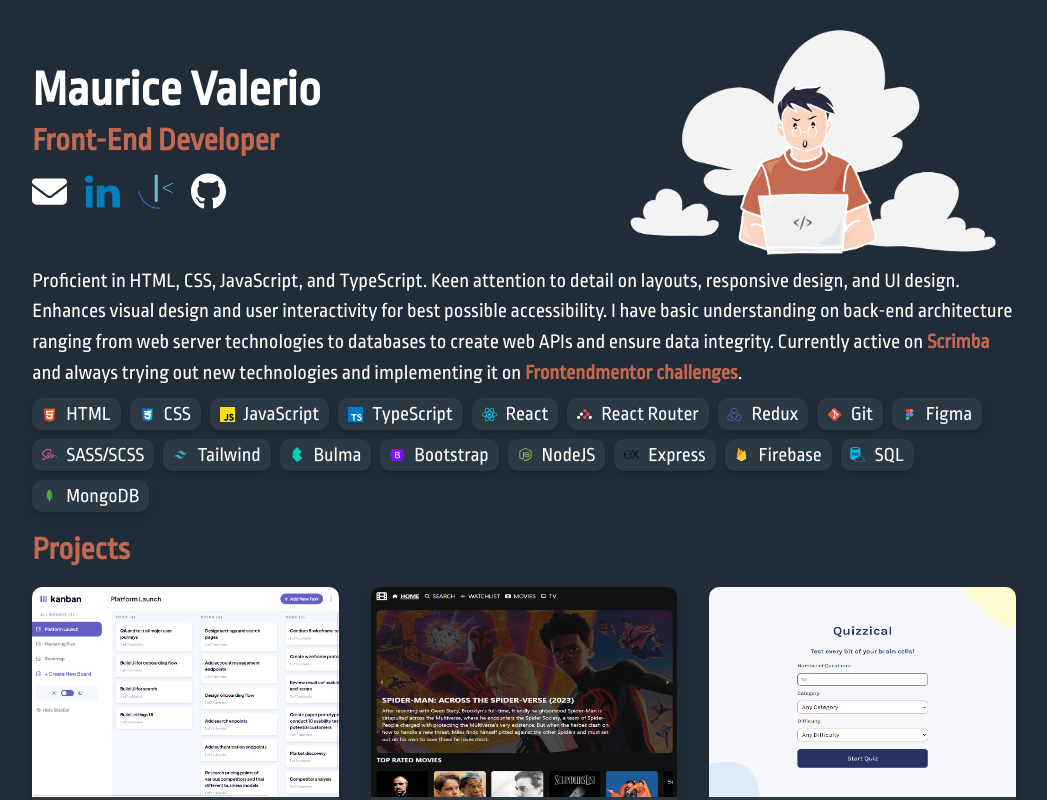
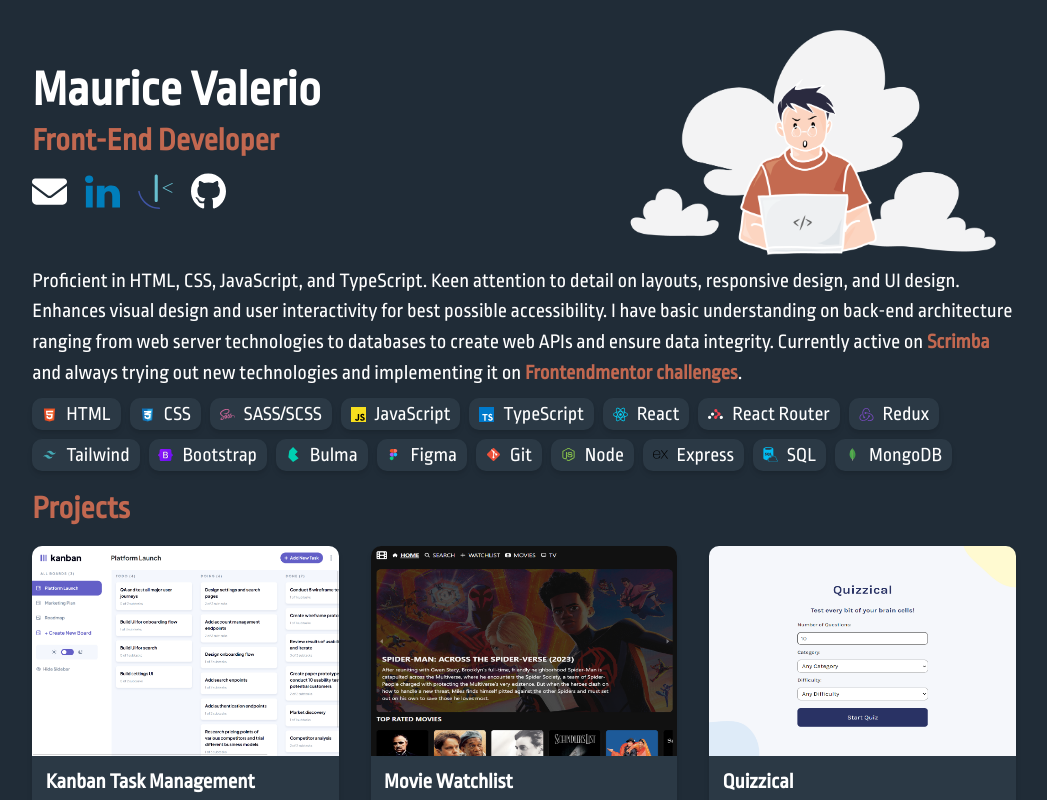
Before and after one commit to mauricevalerio/portfolio, a React (Vite) app: page / in a window 1280 px wide. Shown: the top 800 px of the page, without its empty margins (116-1163 px from the left). Built offline with nearby package versions, Linux system fonts and the light colour scheme.

Commit message:
Removed firebase

```diff
--- a/src/data.js
+++ b/src/data.js
@@ -19,7 +19,6 @@
 import git from './assets/language-icons/git.svg'
 import figma from './assets/language-icons/figma.svg'
 import sass from './assets/language-icons/sass.svg'
-import firebase from './assets/language-icons/firebase.svg'
 import reactrouter from './assets/language-icons/react-router.svg'
 import redux from './assets/language-icons/redux.svg'
 // SCRIMBA PROJECTS DATA
@@ -151,6 +150,10 @@
         icon: css
     },
     {
+        name: 'SASS/SCSS',
+        icon: sass
+    },
+    {
         name: 'JavaScript',
         icon: javascript
     },
@@ -171,40 +174,32 @@
         icon: redux
     },
     {
-        name: 'Git',
-        icon: git
+        name: 'Tailwind',
+        icon: tailwindcss
+    },
+    {
+        name: 'Bootstrap',
+        icon: bootstrap
+    },
+    {
+        name: 'Bulma',
+        icon: bulma
     },
     {
         name: 'Figma',
         icon: figma
     },
     {
-        name: 'SASS/SCSS',
-        icon: sass
+        name: 'Git',
+        icon: git
     },
     {
-        name: 'Tailwind',
-        icon: tailwindcss
-    },
-    {
-        name: 'Bulma',
-        icon: bulma
-    },
-    {
-        name: 'Bootstrap',
-        icon: bootstrap
-    },
-    {
-        name: 'NodeJS',
+        name: 'Node',
         icon: node
     },
     {
         name: 'Express',
         icon: express
-    },
-    {
-        name: 'Firebase',
-        icon: firebase
     },
     {
         name: 'SQL',
```
Also changed, not shown: src/assets/language-icons/firebase.svg (deleted).
